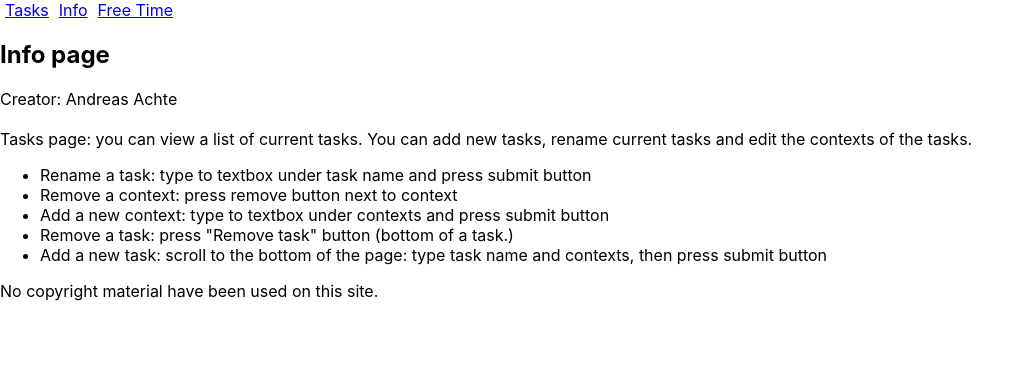
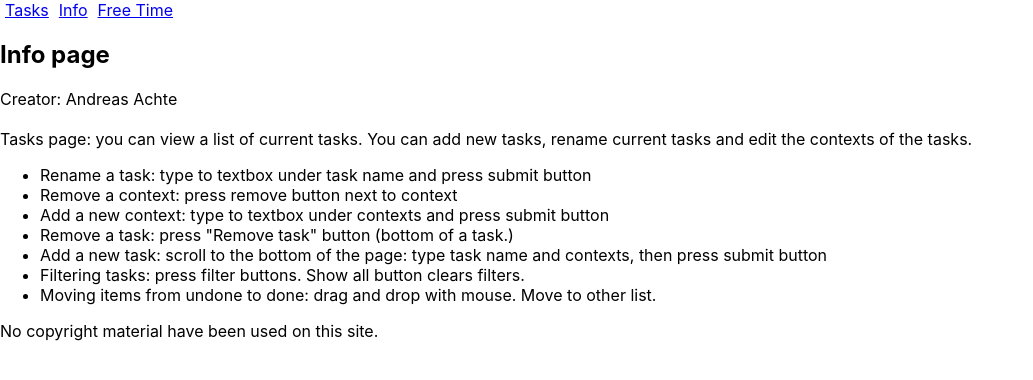
Before and after one commit to tune-ever/react-harjoitustyo-syksy-2022-tamk, a React (Create React App) app: page /info in a window 1280 px wide. Shown: the top 380 px of the page, without its empty margins (0-1033 px from the left). Built offline with nearby package versions, Linux system fonts and the light colour scheme.

Commit message:
Some new info on usage.

```diff
--- a/src/components/Info.js
+++ b/src/components/Info.js
@@ -22,6 +22,13 @@ const Info = () => {
           Add a new task: scroll to the bottom of the page: type task name and
           contexts, then press submit button
         </li>
+        <li>
+          Filtering tasks: press filter buttons. Show all button clears filters.
+        </li>
+        <li>
+          Moving items from undone to done: drag and drop with mouse. Move to
+          other list.
+        </li>
       </ul>
       <footer>No copyright material have been used on this site.</footer>
     </div>
```
